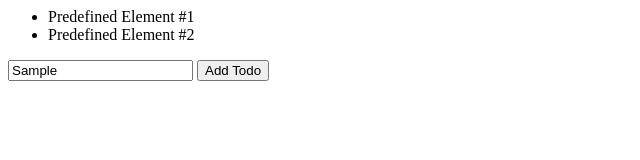
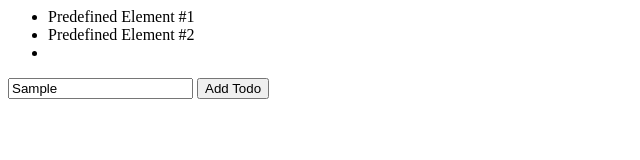
Before and after one commit to sjakati98/326Project, a plain HTML site: page index.html in a window 1280 px wide. Both pictures are taken after typing "Sample" into the empty fields and a click on the button "Add Todo". Shown: the whole page, without its empty margins (0-640 px from the left). Drawn offline with Linux system fonts and the light colour scheme.

Commit message:
maybe working

```diff
--- a/index.html
+++ b/index.html
@@ -9,7 +9,7 @@
         </ul>
         <div id="form">
             <input id="add-todo-text" type="text">
-            <input id="add-todo-button" value="Add Todo" type="button">
+            <input id="add-todo-button" value="Add Todo" type="button" onclick="addItem();">
         </div>
     </body>
 </html>
--- a/todo.js
+++ b/todo.js
@@ -0,0 +1,7 @@
+const addItem = () => {
+    let textBox = document.getElementById('add-todo-text');
+    let taskList = document.getElementById('todo-list');
+    let newTask = document.createElement("LI");
+    newTask.innerText = textBox.nodeValue;
+    taskList.appendChild(newTask);
+};
```
